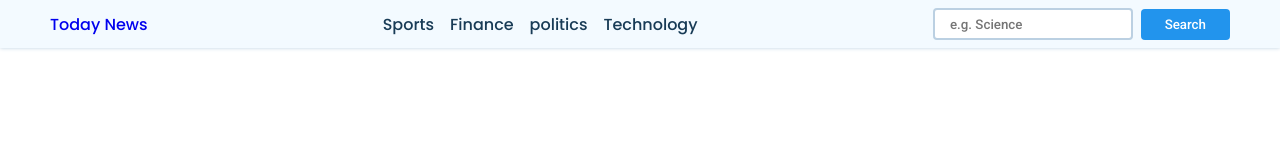
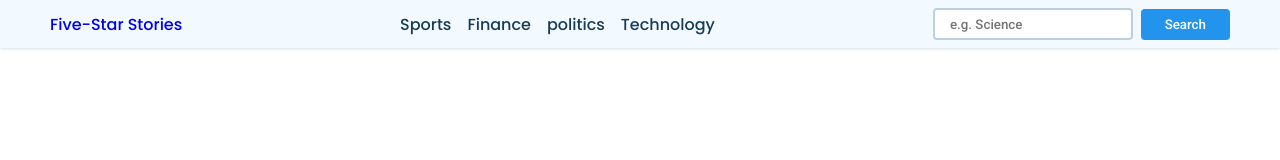
Before and after one commit to Shubhodip900/News-Website, a plain HTML site: page index.html in a window 1280 px wide. Drawn offline with Linux system fonts and the light colour scheme; no server answers.

Commit message:
Updated Website Name

```diff
--- a/index.html
+++ b/index.html
@@ -9,7 +9,7 @@
 <body>
     <nav>
         <div class="nav-container container flex">
-            <a href="#" onclick="reload()" class="logo">Today News</a>
+            <a href="#" onclick="reload()" class="logo">Five-Star Stories</a>
             <div class="nav-links">
                 <ul class="flex">
                     <li class="nav-items" id="sports" onclick="onNave('sports')">Sports</li>
```
